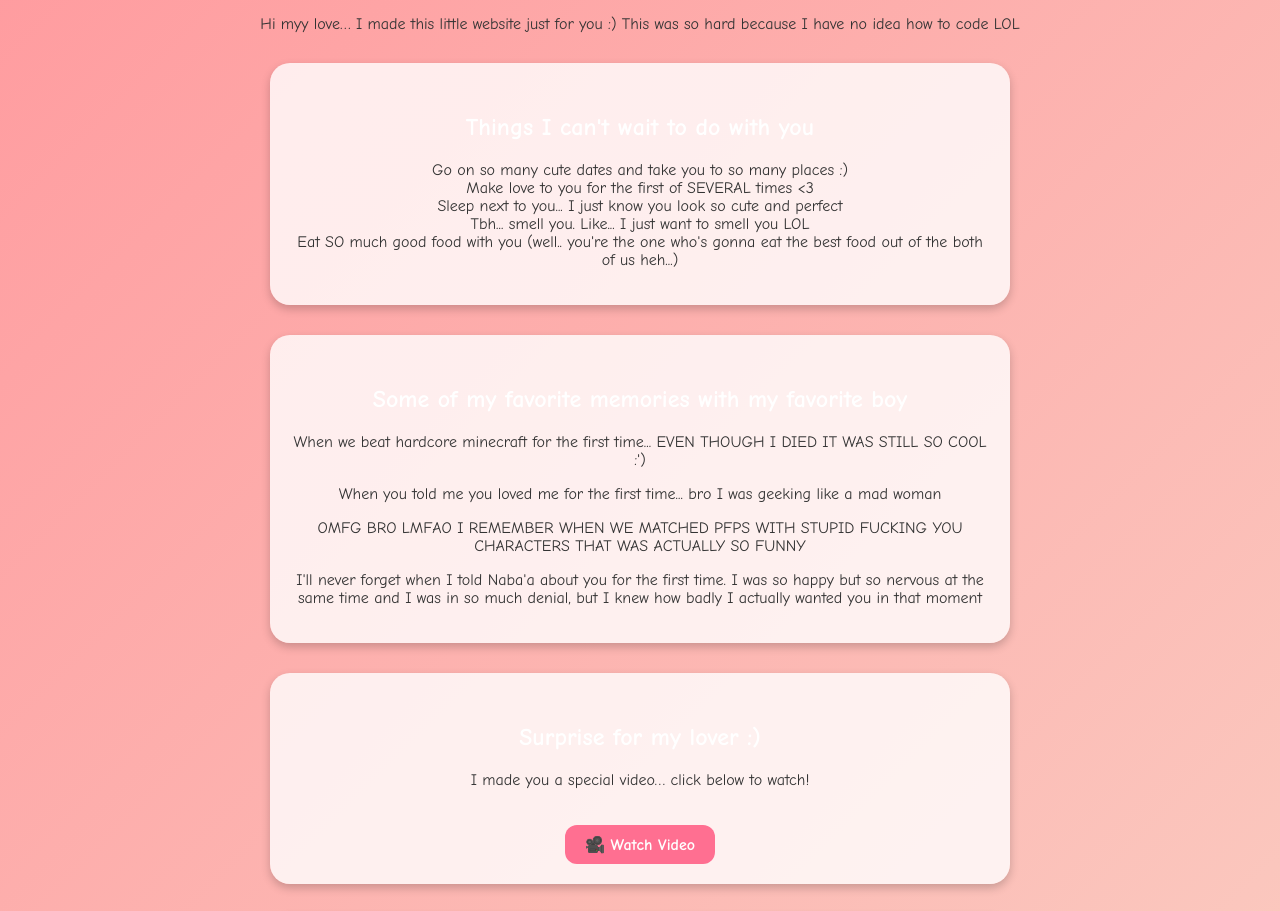
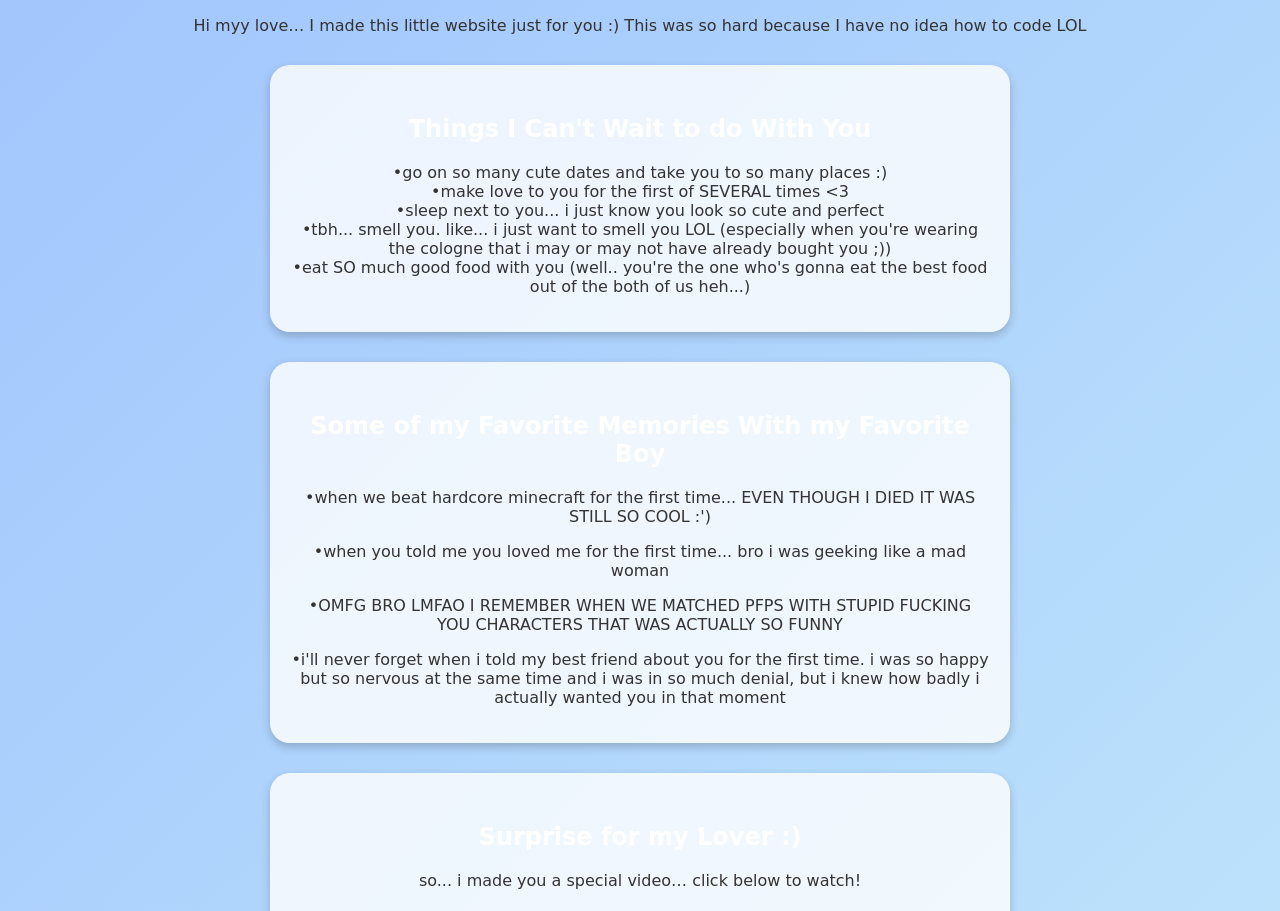
Before and after one commit to sammayyyyy/boyfriend-day, a plain HTML site: page index.html in a window 1280 px wide. Shown: the part 132-1043 px from the top of the page. Drawn offline with Linux system fonts and the light colour scheme.

Commit message:
Update index.html

```diff
--- a/index.html
+++ b/index.html
@@ -7,8 +7,8 @@
   <style>
     body {
       margin: 0;
-      font-family: 'Comic Sans MS', cursive, sans-serif;
-      background: linear-gradient(135deg, #ff9a9e 0%, #fad0c4 100%);
+      font-family: 'Pacifico', cursive, sans-serif;
+      background: linear-gradient(135deg, #a1c4fd 0%, #c2e9fb 100%);
       color: #333;
       text-align: center;
       padding: 20px;
@@ -55,36 +55,36 @@
   </style>
 </head>
 <body>
-  <h1>Happy National Boyfriend Day Sefu!! <3</h1>
+  <h1>Happy National Boyfriend's Day Sefu!! <3</h1>
   <p>Hi myy love… I made this little website just for you :) This was so hard because I have no idea how to code LOL</p>
 
   <div class="section">
-    <h2>Things I can't wait to do with you</h2>
+    <h2>Things I Can't Wait to do With You</h2>
     <ul style="list-style: none; padding: 0;">
-      <li>Go on so many cute dates and take you to so many places :)</li>
-      <li>Make love to you for the first of SEVERAL times <3</li>
-      <li>Sleep next to you... I just know you look so cute and perfect</li>
-      <li>Tbh... smell you. Like... I just want to smell you LOL</li>
-      </li>Eat SO much good food with you (well.. you're the one who's gonna eat the best food out of the both of us heh...)</li>
+      <li>•go on so many cute dates and take you to so many places :)</li>
+      <li>•make love to you for the first of SEVERAL times <3</li>
+      <li>•sleep next to you... i just know you look so cute and perfect</li>
+      <li>•tbh... smell you. like... i just want to smell you LOL (especially when you're wearing the cologne that i may or may not have already bought you ;))</li>
+      </li>•eat SO much good food with you (well.. you're the one who's gonna eat the best food out of the both of us heh...)</li>
     </ul>
   </div>
 
   <div class="section">
-    <h2>Some of my favorite memories with my favorite boy</h2>
-    <p>When we beat hardcore minecraft for the first time... EVEN THOUGH I DIED IT WAS STILL SO COOL :')</p>
-    <p>When you told me you loved me for the first time... bro I was geeking like a mad woman</p>
-    <p>OMFG BRO LMFAO I REMEMBER WHEN WE MATCHED PFPS WITH STUPID FUCKING YOU CHARACTERS THAT WAS ACTUALLY SO FUNNY</p>
-    <p>I'll never forget when I told Naba'a about you for the first time. I was so happy but so nervous at the same time and I was in so much denial, but I knew how badly I actually wanted you in that moment</p>
+    <h2>Some of my Favorite Memories With my Favorite Boy</h2>
+    <p>•when we beat hardcore minecraft for the first time... EVEN THOUGH I DIED IT WAS STILL SO COOL :')</p>
+    <p>•when you told me you loved me for the first time... bro i was geeking like a mad woman</p>
+    <p>•OMFG BRO LMFAO I REMEMBER WHEN WE MATCHED PFPS WITH STUPID FUCKING YOU CHARACTERS THAT WAS ACTUALLY SO FUNNY</p>
+    <p>•i'll never forget when i told my best friend about you for the first time. i was so happy but so nervous at the same time and i was in so much denial, but i knew how badly i actually wanted you in that moment</p>
   </div>
 
   <div class="section">
-    <h2>Surprise for my lover :)</h2>
-    <p>I made you a special video… click below to watch!</p>
+    <h2>Surprise for my Lover :)</h2>
+    <p>so... i made you a special video… click below to watch!</p>
     <a class="button" href="YOUR-VIDEO-LINK-HERE" target="_blank">🎥 Watch Video</a>
   </div>
 
   <div class="section">
-    <h2>For when I first see you</h2>
+    <h2>For When I First See You <3</h2>
     <p>The moment I get my hands on you, I'm genuinely never going to let you go. I'm going to be the clingiest girl you will have ever known. Your hands look so holdable, your face looks so kissable, and you just look so huggable. I am genuinely going to cherish you so deeply in a physical matter once I'm finally able to.</p>
   </div>
 
```
